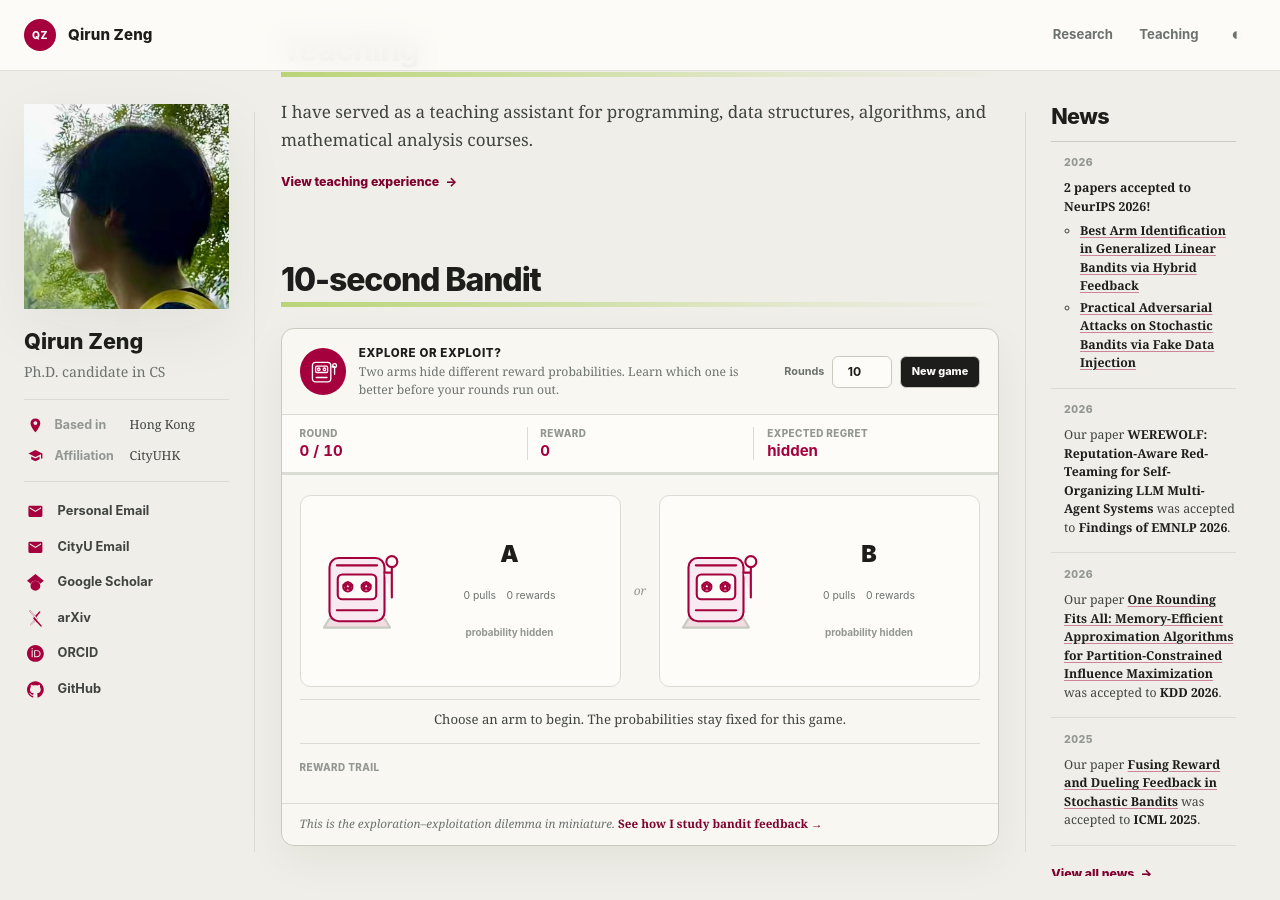
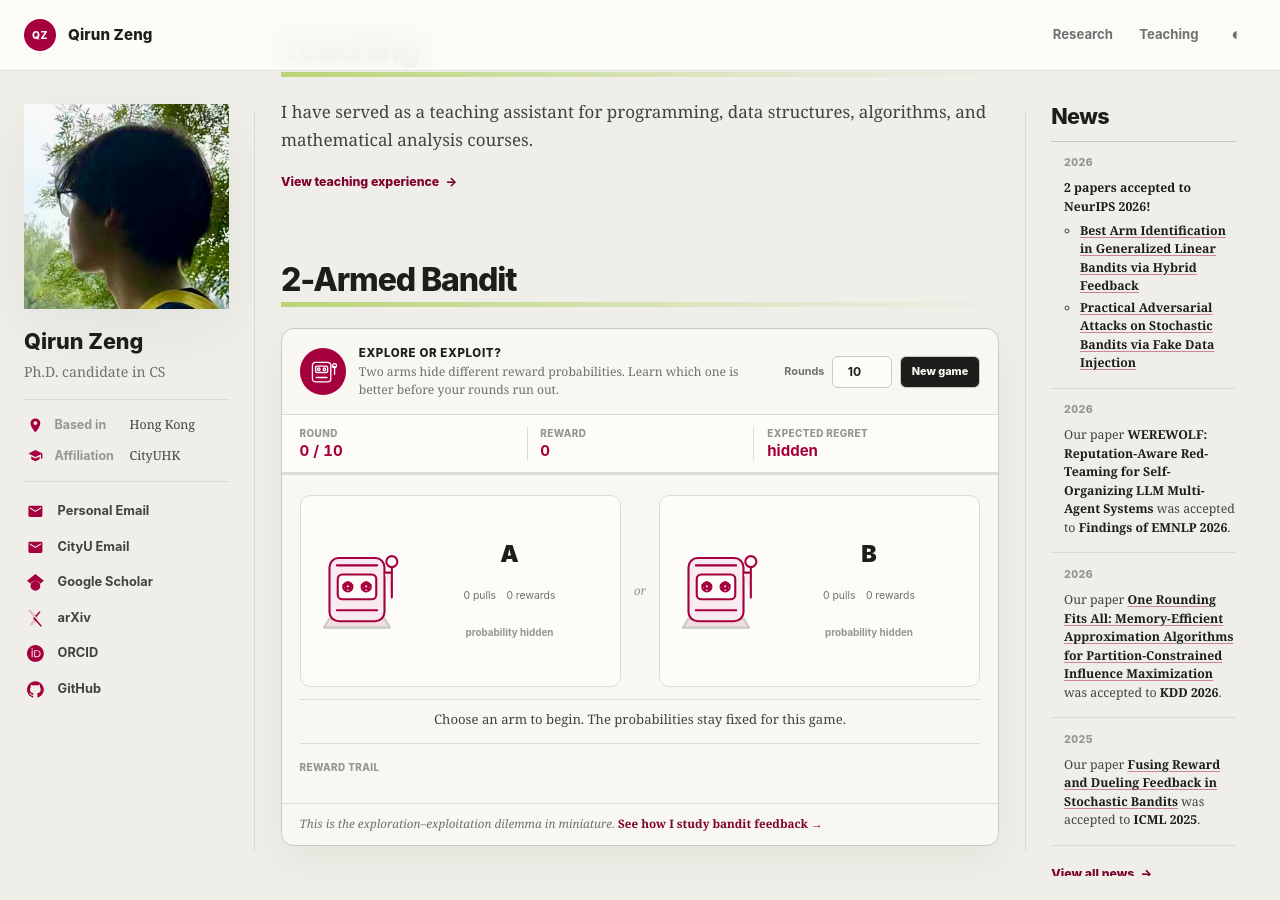
Before and after one commit to qirunzeng/qirunzeng.github.io, a Jekyll site: the page built from index.html, in a window 1280 px wide and 900 px high, scrolled down 1497 px. Built offline with Jekyll 4.4.1, drawn with Linux system fonts in a browser that asks for light colours.

Commit message:
Rename homepage bandit game

```diff
--- a/index.html
+++ b/index.html
@@ -62,6 +62,6 @@ description: "Qirun Zeng is a Ph.D. candidate in Computer Science at City Univer
 </section>
 
 <section class="page-section" aria-labelledby="bandit-heading">
-  {% include section-heading.html id="bandit" title="10-second Bandit" %}
+  {% include section-heading.html id="bandit" title="2-Armed Bandit" %}
   {% include bandit.html %}
 </section>
```
